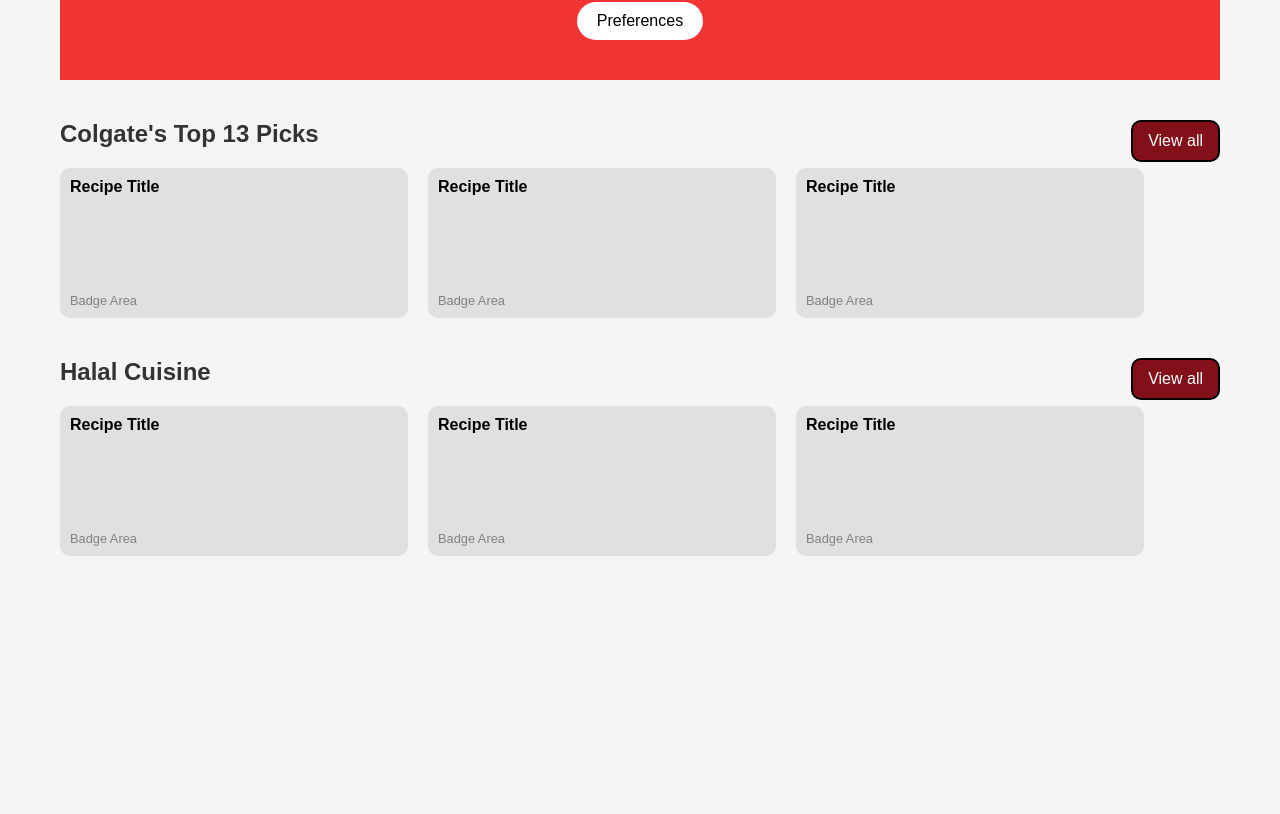
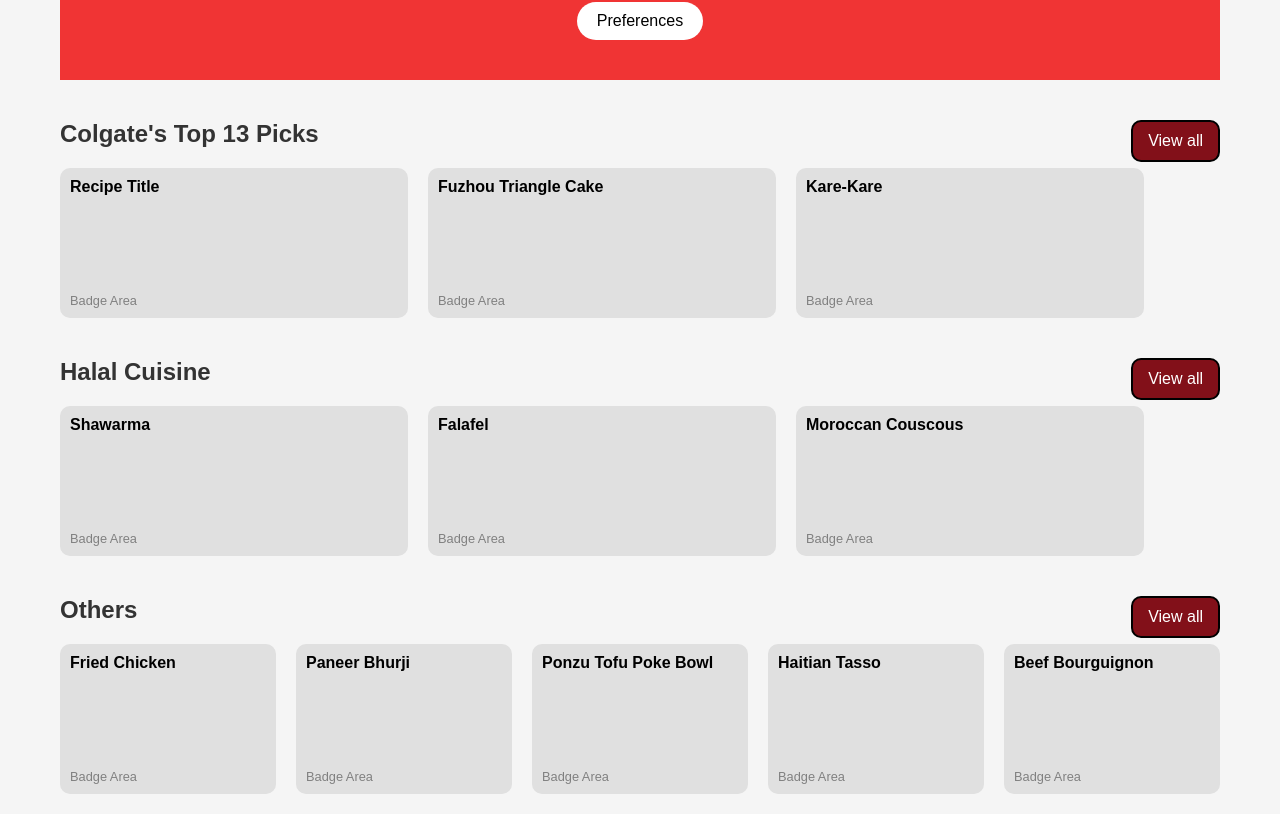
Before and after one commit to SheltonSS/Colgate-Eats, a React (Create React App) app in the folder colgateeats/: page / in a window 1280 px wide. Shown: the part 240-1054 px from the top of the page. Before the commit the page ends 816 px from the top, so only its background shows below. Built offline with nearby package versions, Linux system fonts and the light colour scheme.

Commit message:
Update home recipes
Fixing some recipes to the home page to save noah money

```diff
--- a/colgateeats/src/Components/home.js
+++ b/colgateeats/src/Components/home.js
@@ -12,11 +12,11 @@ function Home({ openRecipePopup }) {
             <div className="card-badges">Badge Area</div>
           </div>
           <div className="favorite-card" onClick={openRecipePopup}>
-            <div className="card-title">Recipe Title</div>
+            <div className="card-title">Fuzhou Triangle Cake</div>
             <div className="card-badges">Badge Area</div>
           </div>
           <div className="favorite-card" onClick={openRecipePopup}>
-            <div className="card-title">Recipe Title</div>
+            <div className="card-title">Kare-Kare</div>
             <div className="card-badges">Badge Area</div>
           </div>
         </div>
@@ -27,15 +27,42 @@ function Home({ openRecipePopup }) {
         <button className="view-all-btn">View all</button>
         <div className="halal-options">
           <div className="halal-card" onClick={openRecipePopup}>
-            <div className="card-title">Recipe Title</div>
+            <div className="card-title">Shawarma</div>
             <div className="card-badges">Badge Area</div>
           </div>
           <div className="halal-card" onClick={openRecipePopup}>
-            <div className="card-title">Recipe Title</div>
+            <div className="card-title">Falafel</div>
             <div className="card-badges">Badge Area</div>
           </div>
           <div className="halal-card" onClick={openRecipePopup}>
-            <div className="card-title">Recipe Title</div>
+            <div className="card-title">Moroccan Couscous</div>
+            <div className="card-badges">Badge Area</div>
+          </div>
+        </div>
+      </section>
+
+      <section className="halal-section">
+        <h2>Others</h2>
+        <button className="view-all-btn">View all</button>
+        <div className="halal-options">
+          <div className="halal-card" onClick={openRecipePopup}>
+            <div className="card-title">Fried Chicken</div>
+            <div className="card-badges">Badge Area</div>
+          </div>
+          <div className="halal-card" onClick={openRecipePopup}>
+            <div className="card-title">Paneer Bhurji</div>
+            <div className="card-badges">Badge Area</div>
+          </div>
+          <div className="halal-card" onClick={openRecipePopup}>
+            <div className="card-title">Ponzu Tofu Poke Bowl</div>
+            <div className="card-badges">Badge Area</div>
+          </div>
+          <div className="halal-card" onClick={openRecipePopup}>
+            <div className="card-title">Haitian Tasso</div>
+            <div className="card-badges">Badge Area</div>
+          </div>
+          <div className="halal-card" onClick={openRecipePopup}>
+            <div className="card-title">Beef Bourguignon</div>
             <div className="card-badges">Badge Area</div>
           </div>
         </div>
```
